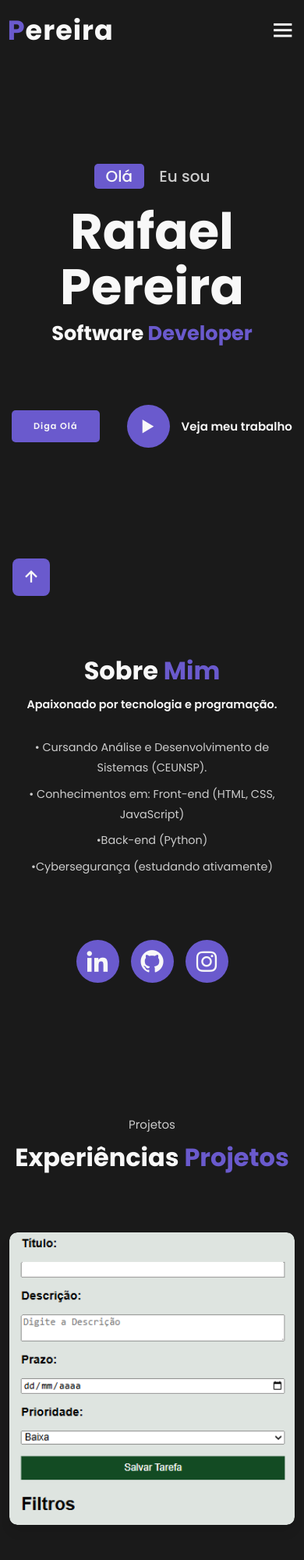
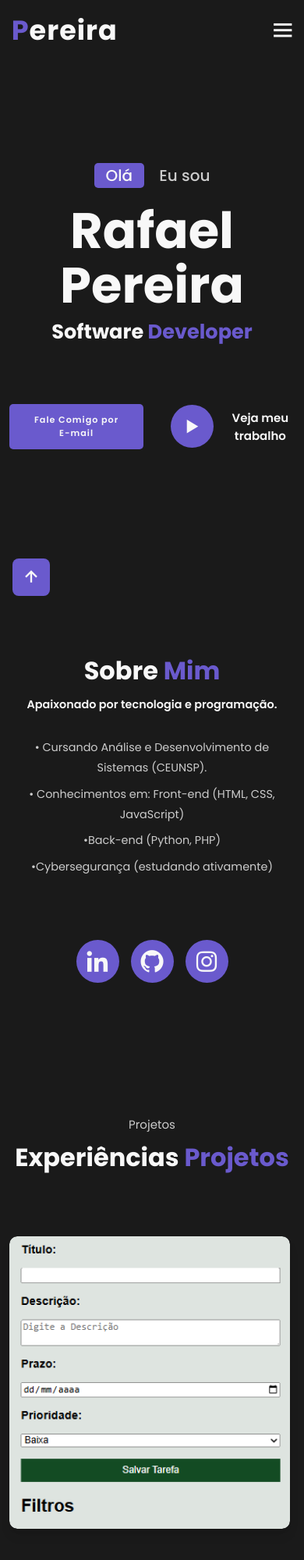
Before and after one commit to rafaelp23/rafaelp23.github.io, a plain HTML site: page index.html in a window 390 px wide. Shown: the top 2000 px of the page at 78% size. Drawn offline with nearby package versions, Linux system fonts and the light colour scheme.

Commit message:
atualizaçao

```diff
--- a/index.html
+++ b/index.html
@@ -39,7 +39,7 @@
                 <h1>Rafael Pereira</h1>
                 <h3>Software<span> Developer</span></h3>
                 <div class="button">
-                    <a href="https://api.whatsapp.com/send/?phone=5515997238152" target="_blank" class="btn">Diga Olá</a>
+                   <a href="https://mail.google.com/mail/?view=cm&fs=1&to=rafaelpereirasilva402@gmail.com&su=Contato%20pelo%20Site&body=Olá%20Rafael,%0A%0AEstou%20entrando%20em%20contato%20sobre..." target="_blank" class="btn">Fale Comigo por E-mail</a>
                     <a href="#portfolio" class="btn2"><span><i class="bx bx-play"></i></span>Veja meu trabalho</a>
                 </div>
             </div>
@@ -56,7 +56,7 @@
             <h4>Apaixonado por tecnologia e programação.</h4>
             <p>&bull; Cursando Análise e Desenvolvimento de Sistemas (CEUNSP).</p>
             <p>&bull; Conhecimentos em: Front-end (HTML, CSS, JavaScript)</p>
-            <p> &bull;Back-end (Python)</p>
+            <p> &bull;Back-end (Python, PHP)</p>
             <p> &bull;Cybersegurança (estudando ativamente)</p>
             <div class="socials">
                 <a href="https://www.linkedin.com/in/rafael-pereira-6a8b602a4/" target="_blank" class="btn-socials"><span><i class="bx bxl-linkedin"></i></span></a>
@@ -76,7 +76,7 @@
             <div class="row">
                 <img src="img/taskplaner.png" alt="Task Planner Image">
                 <div class="layer">
-                    <a href="https://rafaelp23.github.io/Taskplaner/" >TASKPLANER</a>
+                    <a href="https://rafaelp23.github.io/Taskplaner/" target="_blank" >TASKPLANER</a>
                     <p>Desenvolvi uma plataforma web voltada para universitários, que organiza tarefas, provas e trabalhos acadêmicos. Com interface intuitiva e recursos focados em produtividade, o sistema facilita o planejamento e o acompanhamento das demandas ao longo do curso.</p>
                 </div>
             </div>
@@ -93,6 +93,6 @@
         <a href="#home" aria-label="Voltar ao topo"><i class="bx bx-up-arrow-alt"></i></a>
     </div>
 
-    <script type="text/javascript" src="js/script.js"></script>
+    <script type="text/javascript" src="script.js"></script>
 </body>
 </html>
--- a/style.css
+++ b/style.css
@@ -70,12 +70,31 @@ header.sticky {
     font-size: 35px;
     font-weight: 700;
     letter-spacing: 1px;
+    display: flex;
+    position: relative;
+    right: 200px;
 }
+
 
 span {
     color: var(--main-color);
 }
 
+
+@media (max-width:500px){
+.logo {
+    color: var(--text-color);
+    font-size: 35px;
+    font-weight: 700;
+    letter-spacing: 1px;
+    display: flex;
+    position: relative;
+    right: -5px;
+
+}
+
+
+}
 .navlist {
     display: flex;
 }
@@ -311,9 +330,28 @@ section {
     align-items: center;
     gap: 2.5rem;
     margin-top: 5rem;
+    width: 500px;
+    margin: 300px;
+
+}
+
+@media (max-width:500px) {
+    .portfolio-content {
+    display: grid;
+    grid-template-columns: repeat(auto-fit, minmax(300px, auto));
+    gap: 2.5rem;
+    margin-top: 5rem;
+    right: 300px;
+    position: relative;
+    width: 360px;
+
+}
 }
 
 .row {
+    display: flex;
+    top: -100px;
+    right: 290px;
     position: relative;
     overflow: hidden;
     border-radius: 10px;
@@ -321,6 +359,19 @@ section {
     box-shadow: 0 10px 15px -3px rgba(0, 0, 0, 0.1), 0 4px 6px -2px rgba(0, 0, 0, 0.05); /* Mantido do seu código */
 }
 
+@media (max-width:500px){
+    .row {
+    display: flex;
+    top: 5px;
+    right: 0px;
+    position: relative;
+    overflow: hidden;
+    border-radius: 10px;
+    cursor: pointer;
+    box-shadow: 0 10px 15px -3px rgba(0, 0, 0, 0.1), 0 4px 6px -2px rgba(0, 0, 0, 0.05); /* Mantido do seu código */
+}
+}
+/*img*/
 .row img {
     max-width: 350px;
     min-width: 100%;
@@ -349,12 +400,15 @@ section {
     padding: 0 40px;
     transition: height 0.5s;
 }
+/*img*/
+
+
 
 .layer a {
     font-size: 20px;
     font-weight: 600;
     margin-bottom: 15px;
-    color: #f8f8f8;
+    color: aliceblue;
     text-decoration: underline;
 }
 
@@ -401,6 +455,7 @@ section {
 .last-text p {
     color: var(--second-color);
     font-size: var(--p-font);
+    font-size: 12px;
 }
 
 /* Botão Voltar ao Topo */
```
